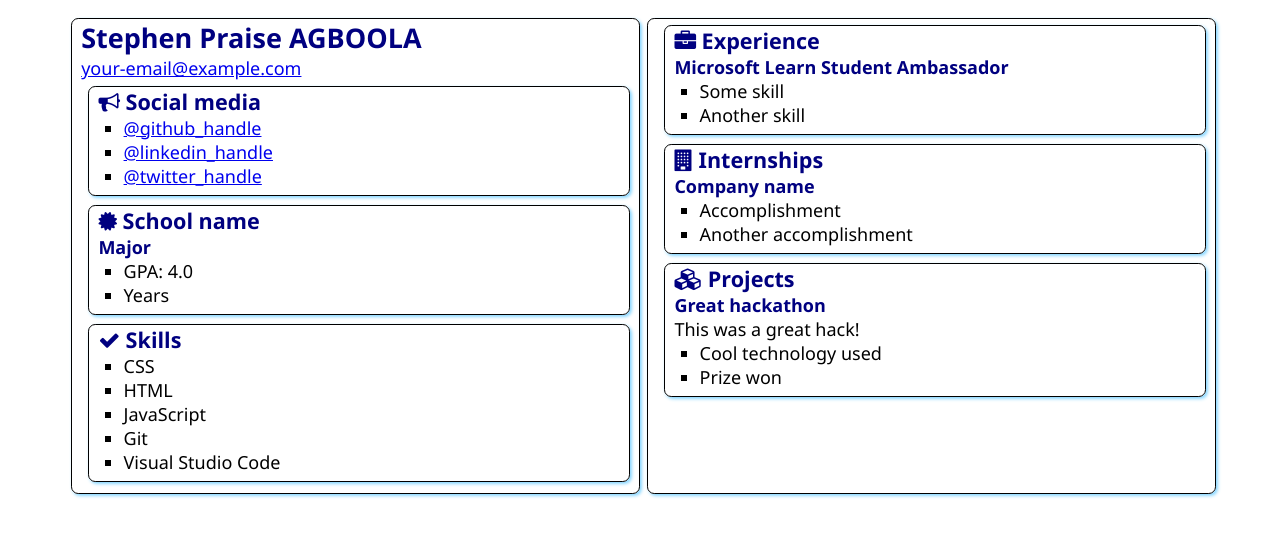
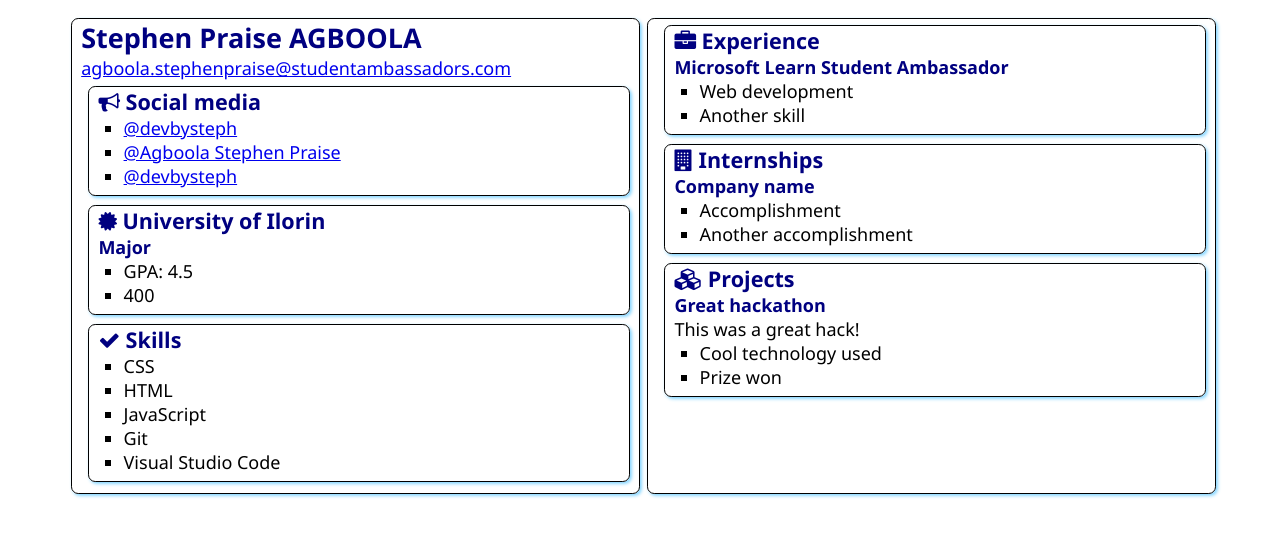
Before and after one commit to Devbysteph/SATechnicalOnboarding, a plain HTML site: page src/index.html in a window 1280 px wide. Drawn offline with Linux system fonts and the light colour scheme.

Commit message:
Update index.html
Modified the names

```diff
--- a/src/index.html
+++ b/src/index.html
@@ -13,7 +13,7 @@
     <main>
         <article class="box">
             <h1>Stephen Praise AGBOOLA</h1>
-            <div><a href="mailto:your.email@example.com">your-email@example.com</a></div>
+            <div><a href="mailto:your.email@example.com">agboola.stephenpraise@studentambassadors.com</a></div>
 
             <section class="box">
                 <h2>
@@ -21,9 +21,9 @@
                     Social media
                 </h2>
                 <ul>
-                    <li><a href="https://github.com/<handle>">@github_handle</a></li>
-                    <li><a href="https://linkedin.com/in/<handle>">@linkedin_handle</a></li>
-                    <li><a href="https://twitter.com/<handle>">@twitter_handle</a></li>
+                    <li><a href="https://github.com/<handle>">@devbysteph</a></li>
+                    <li><a href="https://linkedin.com/in/<handle>">@Agboola Stephen Praise</a></li>
+                    <li><a href="https://twitter.com/<handle>">@devbysteph</a></li>
                 </ul>
             </section>
 
@@ -31,12 +31,12 @@
                 <div class="education">
                     <h2>
                         <i class="fa fa-certificate" aria-hidden="true"></i>
-                        School name
+                        University of Ilorin
                     </h2>
                     <h3>Major</h3>
                     <ul>
-                        <li>GPA: 4.0</li>
-                        <li>Years</li>
+                        <li>GPA: 4.5</li>
+                        <li>400</li>
                     </ul>
                 </div>
             </section>
@@ -63,7 +63,7 @@
                 </h2>
                 <h3>Microsoft Learn Student Ambassador</h3>
                 <ul>
-                    <li>Some skill</li>
+                    <li>Web development</li>
                     <li>Another skill</li>
                 </ul>
             </section>
```
